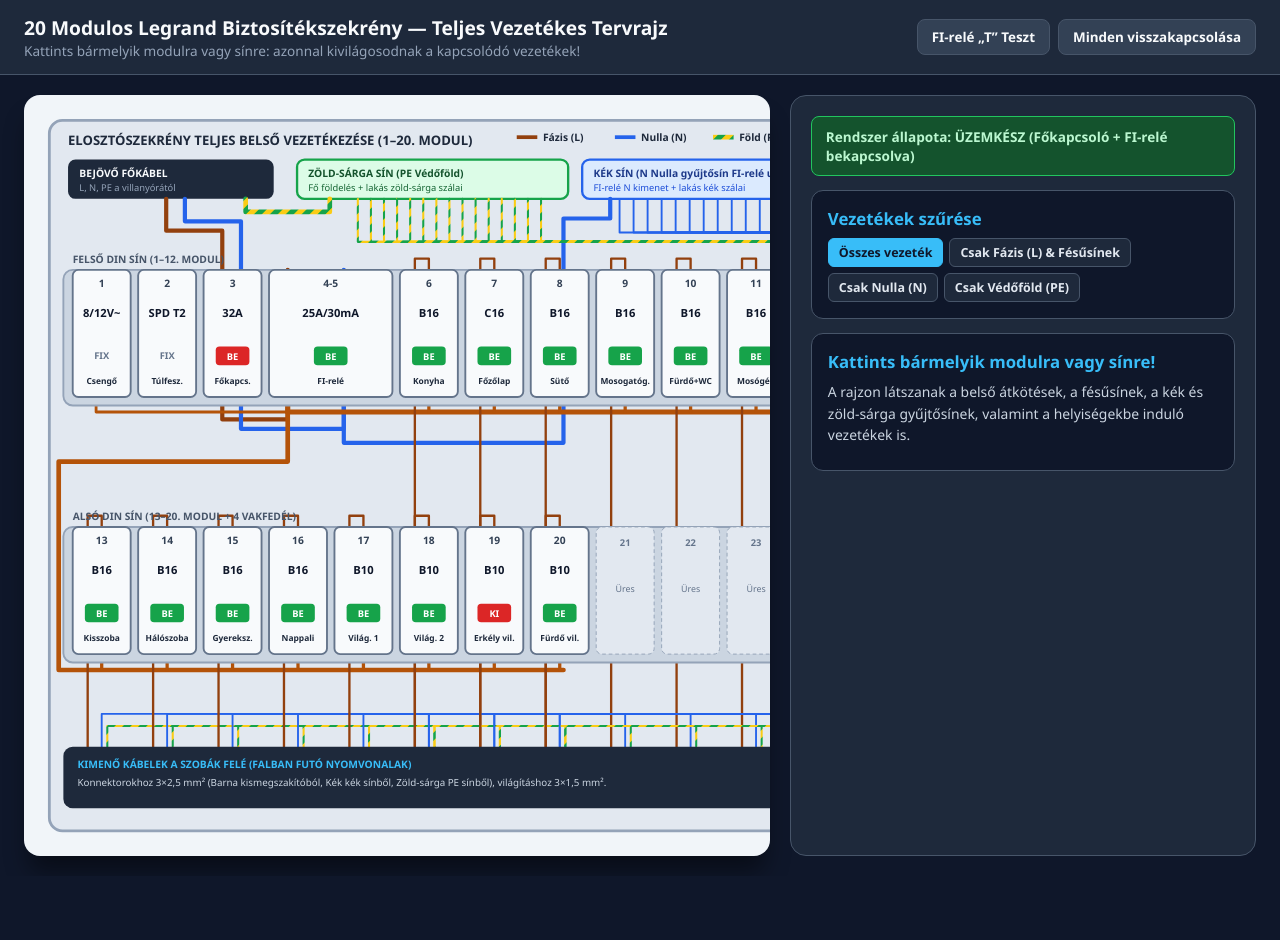
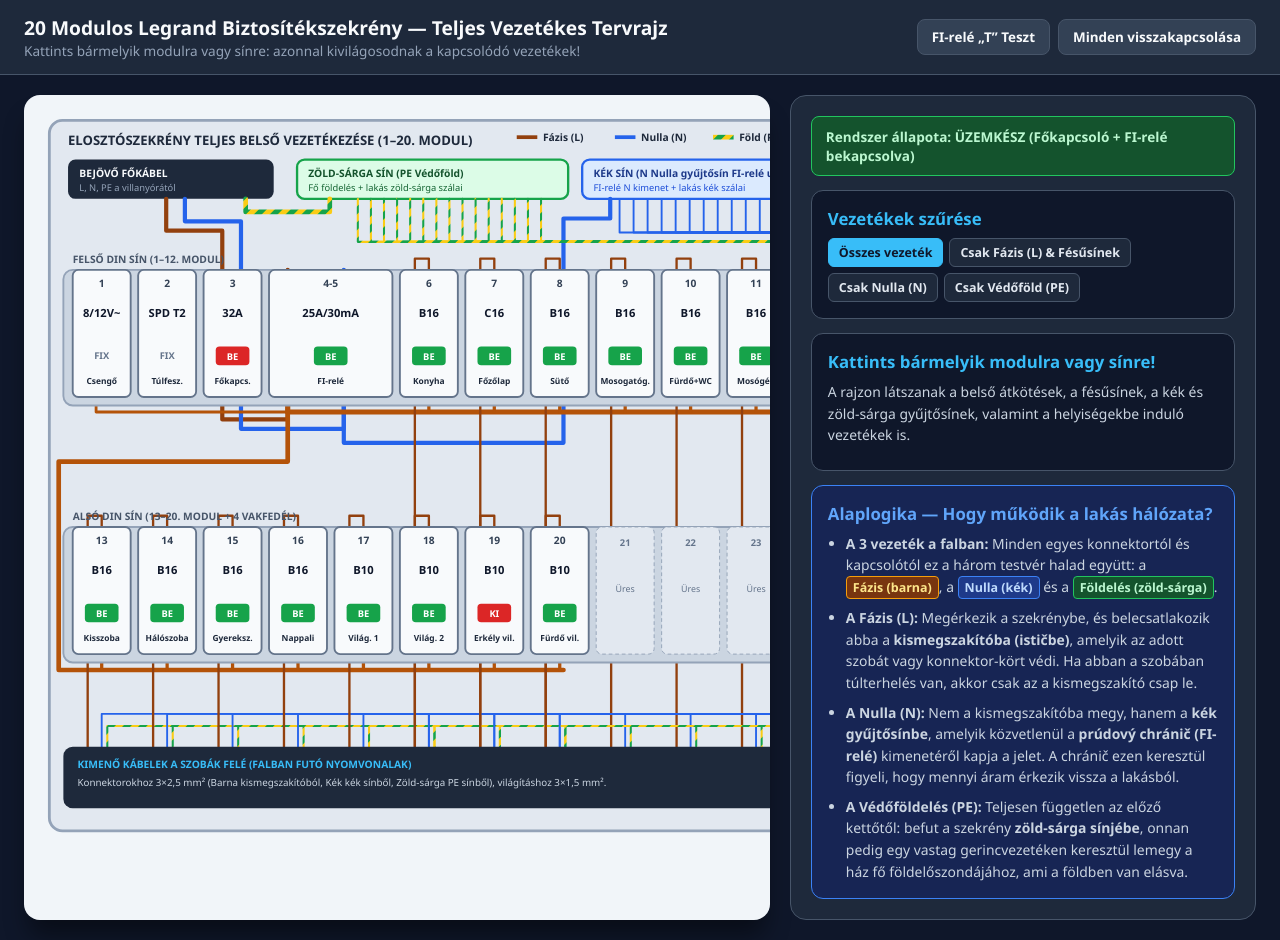
Before and after one commit to easyapphub/znievska44bekotes, a plain HTML site: page index.html in a window 1280 px wide. Before the commit the page ends 876 px from the top, so only its background shows below. Drawn offline with Linux system fonts and the light colour scheme.

Commit message:
Add files via upload

```diff
--- a/index.html
+++ b/index.html
@@ -39,9 +39,17 @@
     .card h2 { font-size: 1.05rem; margin-bottom: 8px; color: var(--accent); }
     .card p, .card li { font-size: 0.87rem; line-height: 1.55; color: #cbd5e1; }
     .card ul { padding-left: 18px; margin-top: 6px; }
+    .card li { margin-bottom: 8px; }
+    .card li:last-child { margin-bottom: 0; }
     .filter-pills { display: flex; flex-wrap: wrap; gap: 6px; margin-top: 8px; }
     .pill { padding: 5px 10px; border-radius: 6px; font-size: 0.78rem; font-weight: 700; border: 1px solid var(--border); background: #1e293b; color: #e2e8f0; cursor: pointer; }
     .pill.active { background: var(--accent); color: #0f172a; border-color: var(--accent); }
+    .note-card { background: #172554; border: 1px solid #3b82f6; }
+    .note-card h2 { color: #60a5fa; }
+    .wire-tag { display: inline-block; padding: 1px 6px; border-radius: 4px; font-size: 0.78rem; font-weight: 700; }
+    .t-l { background: #78350f; color: #fde68a; border: 1px solid #f59e0b; }
+    .t-n { background: #1e3a8a; color: #bfdbfe; border: 1px solid #3b82f6; }
+    .t-pe { background: #14532d; color: #bbf7d0; border: 1px solid #22c55e; }
   </style>
 </head>
 <body>
@@ -102,7 +110,7 @@
         <!-- VEZETÉKEK RÉTEG -->
         <g id="wiresLayer"></g>
 
-        <!-- Sinek háttere -->
+        <!-- Sínek háttere -->
         <rect x="25" y="170" width="870" height="145" rx="10" fill="#cbd5e1" stroke="#94a3b8" stroke-width="2" />
         <text x="35" y="163" font-size="11" font-weight="800" fill="#475569">FELSŐ DIN SÍN (1–12. MODUL)</text>
 
@@ -139,6 +147,25 @@
         <h2 id="detailTitle">Kattints bármelyik modulra vagy sínre!</h2>
         <p id="detailDesc">A rajzon látszanak a belső átkötések, a fésűsínek, a kék és zöld-sárga gyűjtősínek, valamint a helyiségekbe induló vezetékek is.</p>
         <div id="detailWires" style="margin-top:8px;"></div>
+      </div>
+
+      <!-- Emlékeztető jegyzet kártya -->
+      <div class="card note-card">
+        <h2>Alaplogika — Hogy működik a lakás hálózata?</h2>
+        <ul>
+          <li>
+            <strong>A 3 vezeték a falban:</strong> Minden egyes konnektortól és kapcsolótól ez a három testvér halad együtt: a <span class="wire-tag t-l">Fázis (barna)</span>, a <span class="wire-tag t-n">Nulla (kék)</span> és a <span class="wire-tag t-pe">Földelés (zöld-sárga)</span>.
+          </li>
+          <li>
+            <strong>A Fázis (L):</strong> Megérkezik a szekrénybe, és belecsatlakozik abba a <strong>kismegszakítóba (ističbe)</strong>, amelyik az adott szobát vagy konnektor-kört védi. Ha abban a szobában túlterhelés van, akkor csak az a kismegszakító csap le.
+          </li>
+          <li>
+            <strong>A Nulla (N):</strong> Nem a kismegszakítóba megy, hanem a <strong>kék gyűjtősínbe</strong>, amelyik közvetlenül a <strong>prúdový chránič (FI-relé)</strong> kimenetéről kapja a jelet. A chránič ezen keresztül figyeli, hogy mennyi áram érkezik vissza a lakásból.
+          </li>
+          <li>
+            <strong>A Védőföldelés (PE):</strong> Teljesen független az előző kettőtől: befut a szekrény <strong>zöld-sárga sínjébe</strong>, onnan pedig egy vastag gerincvezetéken keresztül lemegy a ház fő földelőszondájához, ami a földben van elásva.
+          </li>
+        </ul>
       </div>
     </div>
   </main>
@@ -181,7 +208,7 @@
     function renderDiagram() {
       const wiresLayer = document.getElementById('wiresLayer');
       const modulesLayer = document.getElementById('modulesLayer');
-      wiresLayer.clear; wiresLayer.innerHTML = ''; modulesLayer.innerHTML = '';
+      wiresLayer.innerHTML = ''; modulesLayer.innerHTML = '';
 
       const addWire = (d, color, width, group, modId = null) => {
         const path = document.createElementNS('http://www.w3.org/2000/svg', 'path');
@@ -285,6 +312,7 @@
       }
 
       applyHighlights();
+      updateStatusBanner();
     }
 
     function applyHighlights() {
@@ -340,6 +368,23 @@
       }
     }
 
+    function updateStatusBanner() {
+      const mainMod = modules.find(m => m.isMain);
+      const rcdMod = modules.find(m => m.isRcd);
+      const banner = document.getElementById('statusBanner');
+
+      if (!mainMod.state) {
+        banner.className = 'status-banner tripped';
+        banner.textContent = 'Rendszer állapota: ÁRAMTALANÍTVA (A 32A Főkapcsoló le van kapcsolva)';
+      } else if (!rcdMod.state) {
+        banner.className = 'status-banner tripped';
+        banner.textContent = 'Rendszer állapota: FI-RELÉ LEOLDOTT! (Nincs áram — kapcsold vissza a 4–5-ös modult)';
+      } else {
+        banner.className = 'status-banner';
+        banner.textContent = 'Rendszer állapota: ÜZEMKÉSZ (Főkapcsoló + FI-relé bekapcsolva)';
+      }
+    }
+
     document.getElementById('testRcdBtn').onclick = () => {
       modules.find(m => m.isRcd).state = false;
       selectItem('4-5');
```
